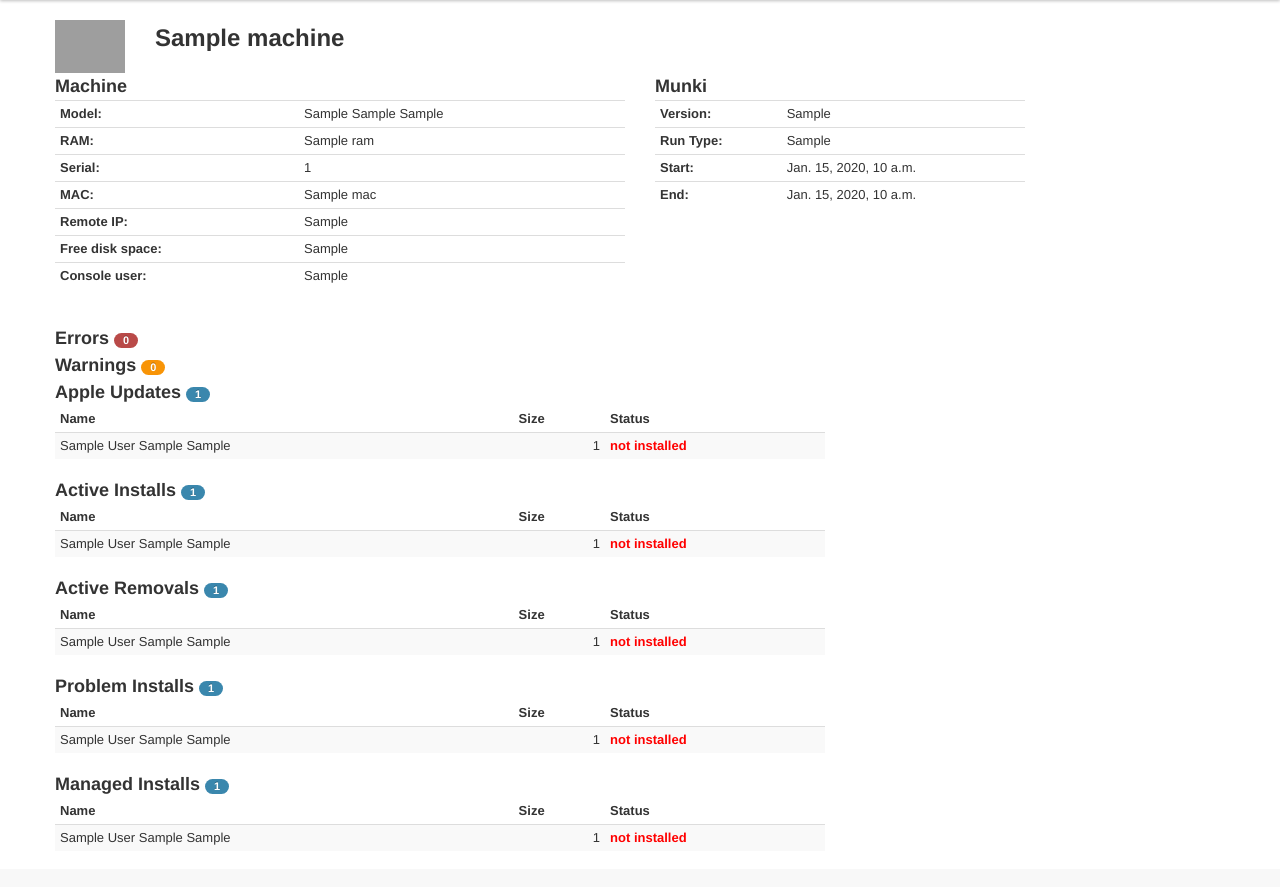
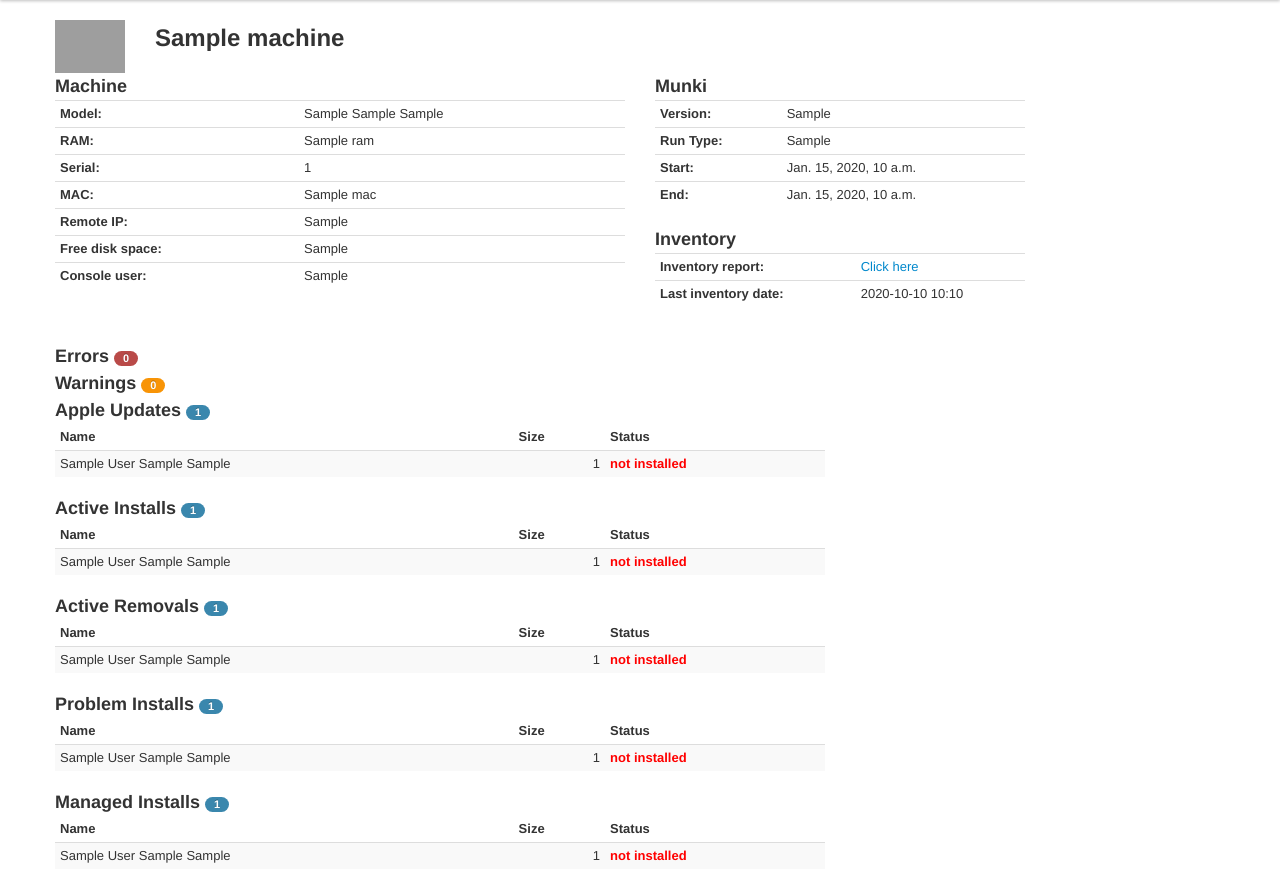
Before and after one commit to munki/munkiwebadmin, a Django app: template reports/templates/reports/detail.html in a window 1280 px wide. Shown: the part 40-927 px from the top of the page. Before the commit the page ends 885 px from the top, so only its background shows below. Run offline with Django 3.2, Linux system fonts and the light colour scheme; the template is opened without the code that fills it: most values are stand-ins (such as "Sample title", 1, 10 or a date in 2020); some libraries are stand-ins or nearby versions; grey boxes are pictures that could not be loaded.

Commit message:
Added direct links between the reports view of a machine and its inventory view

```diff
--- a/inventory/templates/inventory/detail.html
+++ b/inventory/templates/inventory/detail.html
@@ -48,6 +48,10 @@
             <th>Last inventory date:</th>
             <td>{{ machine.last_inventory_update|date:"Y-m-d H:i" }}</td>
           </tr>
+          <tr>
+            <th>Machine report:</th>
+            <td><a href='{% url reports.views.detail machine.mac %}'>Click here</a></td>
+          </tr>
         </tbody>
       </table>
   </div>
--- a/reports/templates/reports/detail.html
+++ b/reports/templates/reports/detail.html
@@ -102,6 +102,21 @@
         </tr>
       </tbody>
     </table>
+    <h3>Inventory</h3>
+    <table class="client_info table table-condensed">
+      <tbody>
+        <tr>
+          <th>Inventory report:</th>
+          <td><a href='{% url inventory.views.detail machine.mac %}'>
+            Click here</a>
+          </td>
+        </tr>
+        <tr>
+          <th>Last inventory date:</th>
+          <td>{{ machine.last_inventory_update|date:"Y-m-d H:i" }}</td>
+        </tr>
+      </tbody>
+    </table>
     <!--<h3>Warranty</h3>
     <table class='table table-condensed'>
       <tbody>
```
